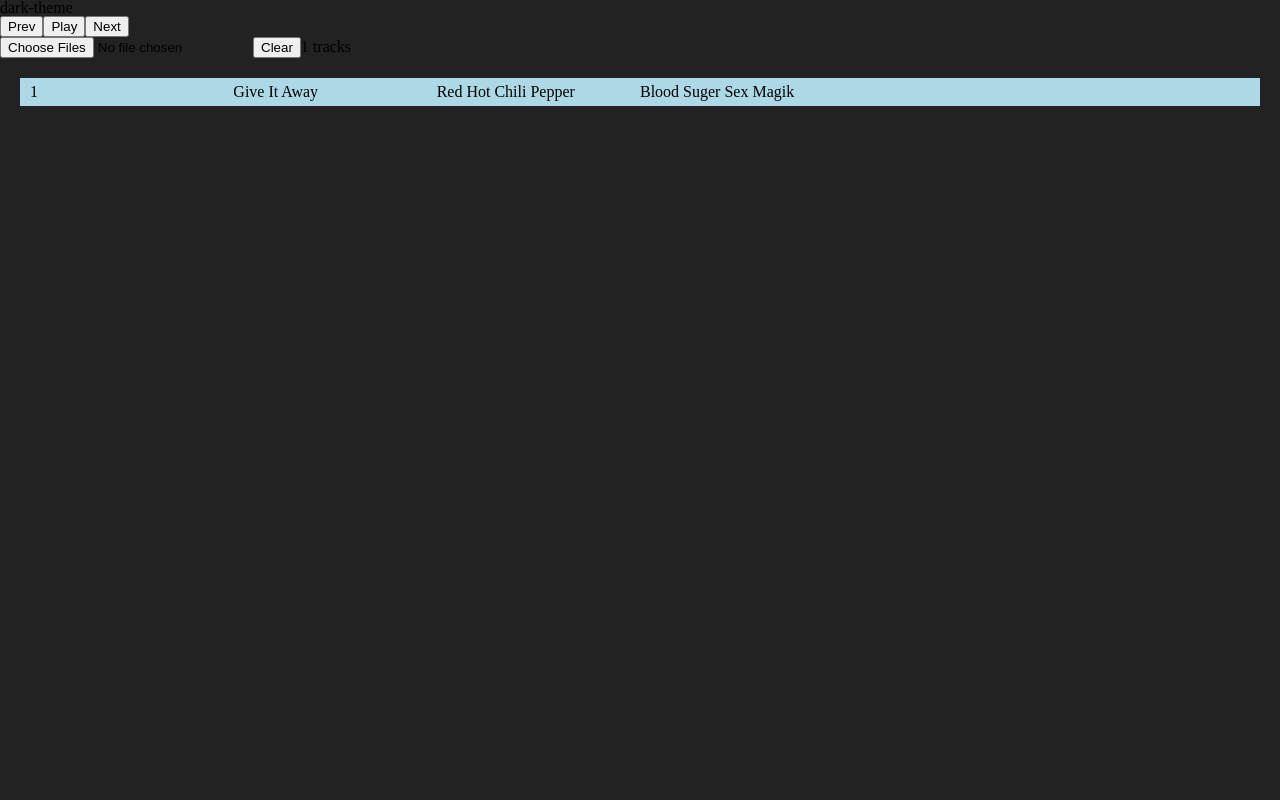
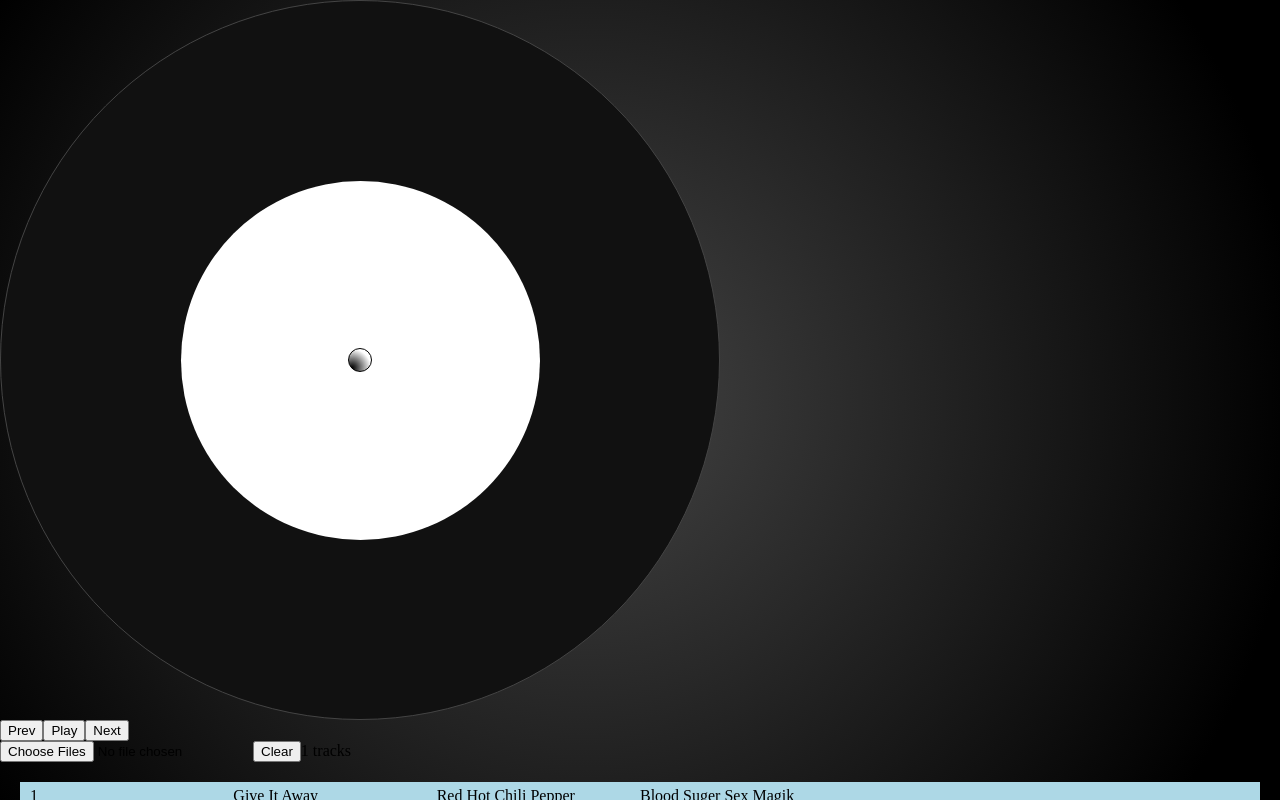
Before and after one commit to amitka/music-player, a React (Create React App) app: page / in a window 1280 px wide. Built offline with nearby package versions, Linux system fonts and the light colour scheme; no server answers.

Commit message:
added record

```diff
--- /dev/null
+++ b/src/components/Record/Record.js
@@ -0,0 +1,14 @@
+import React from 'react';
+
+export const Record = () => {
+  return (
+    <div className="record-container">
+      <div className="record-base">
+        <div className="record-lbl">
+          <img />
+        </div>
+      </div>
+      <div className="record-pin"></div>
+    </div>
+  )
+}
--- /dev/null
+++ b/src/components/Record/Record.scss
@@ -0,0 +1,37 @@
+
+.record-container {
+  width: 90vh;
+  height: 90vh;
+  position: relative;
+
+  .record-base {
+    width: 100%;
+    height: 100%;
+    background-color: var(--color-primary-200);
+    border: 1px solid var(--color-primary-400);
+    border-radius: 50%;
+    display: flex;
+    align-items: center;
+    justify-content: center;
+
+    .record-lbl {
+      width: 50%;
+      height: 50%;
+      background-color: var(--color-secondary-100);
+      border-radius: 50%;
+    }
+  }
+
+  .record-pin{
+    width: 24px;
+    height: 24px;
+    background: radial-gradient(16.41px at 14.64% 85.36%, #000000 0%, #FFFFFF 114.58%, #FFFFFF 145.8%, #000000 100%);
+    border: 1px solid #000000;
+    border-radius: 50%;
+    position: absolute;
+    top: 50%;
+    left: 50%;
+    transform: translate(-50%, -50%);
+    //z-index: 2;
+  }
+}
--- /dev/null
+++ b/src/components/Record/index.js
@@ -0,0 +1,4 @@
+import { Record } from './Record';
+import './Record.scss';
+
+export { Record };
--- a/src/containers/MusicPlayer/MusicPlayer.js
+++ b/src/containers/MusicPlayer/MusicPlayer.js
@@ -1,16 +1,16 @@
 import React, { useContext } from 'react';
 import { Playlist } from '../../components/Playlist';
 import { Player } from '../../components/Player';
+import { Record } from '../../components/Record';
 import { MusicPlayerContext } from '../../context/MusicPlayerContext';
 import className from 'classnames';
-
 
 export const MusicPlayer = () => {
   const [state] = useContext(MusicPlayerContext);
 
   return (
     <main className={ className("music-player app-container", `${ state.uiTheme }`) }>
-      <div>{ state.uiTheme }</div>
+      <Record />
       <Player />
       <Playlist />
     </main>
--- a/src/containers/MusicPlayer/MusicPlayer.scss
+++ b/src/containers/MusicPlayer/MusicPlayer.scss
@@ -1,5 +1,6 @@
 .app-container {
   width: 100%;
   height: 100%;
-  background-color: var(--color-primary);
+  background: radial-gradient(715.00px at 45.83% 50%, #444444 0%, #000000 100%);
+  overflow: hidden;
 }
--- a/src/style/shared.scss
+++ b/src/style/shared.scss
@@ -1,5 +1,8 @@
 //
 .dark-theme{
-  --color-primary: #222;
-  --color-secondary: #333;
+  --color-primary-100: #000;
+  --color-primary-200: #111;
+  --color-primary-400: #444;
+  //
+  --color-secondary-100: #fff;
 }
```
